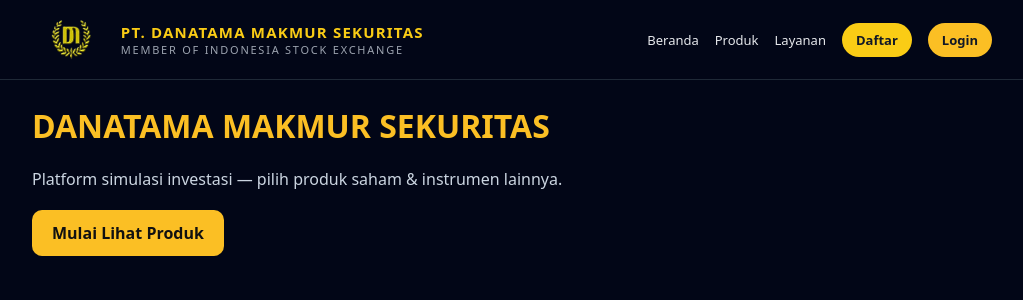
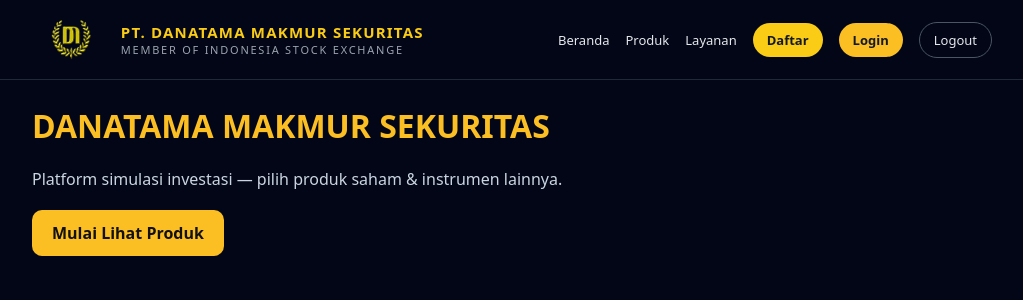
Before and after one commit to Mr-sn02/danatama88, a Next.js app in the folder danatama_next_minimal/: page / in a window 1280 px wide. Shown: the top 300 px of the page, without its empty margins (128-1151 px from the left). Built offline with nearby package versions, Linux system fonts and the light colour scheme.

Commit message:
Update layout.js

```diff
--- a/danatama_next_minimal/app/layout.js
+++ b/danatama_next_minimal/app/layout.js
@@ -117,6 +117,21 @@ export default function RootLayout({ children }) {
               >
                 Login
               </a>
+
+              {/* LOGOUT */}
+              <a
+                href="/logout"
+                style={{
+                  textDecoration: "none",
+                  color: "#e5e7eb",
+                  border: "1px solid #4b5563",
+                  padding: "8px 14px",
+                  borderRadius: "999px",
+                  fontWeight: 500
+                }}
+              >
+                Logout
+              </a>
             </nav>
           </div>
         </header>
```
